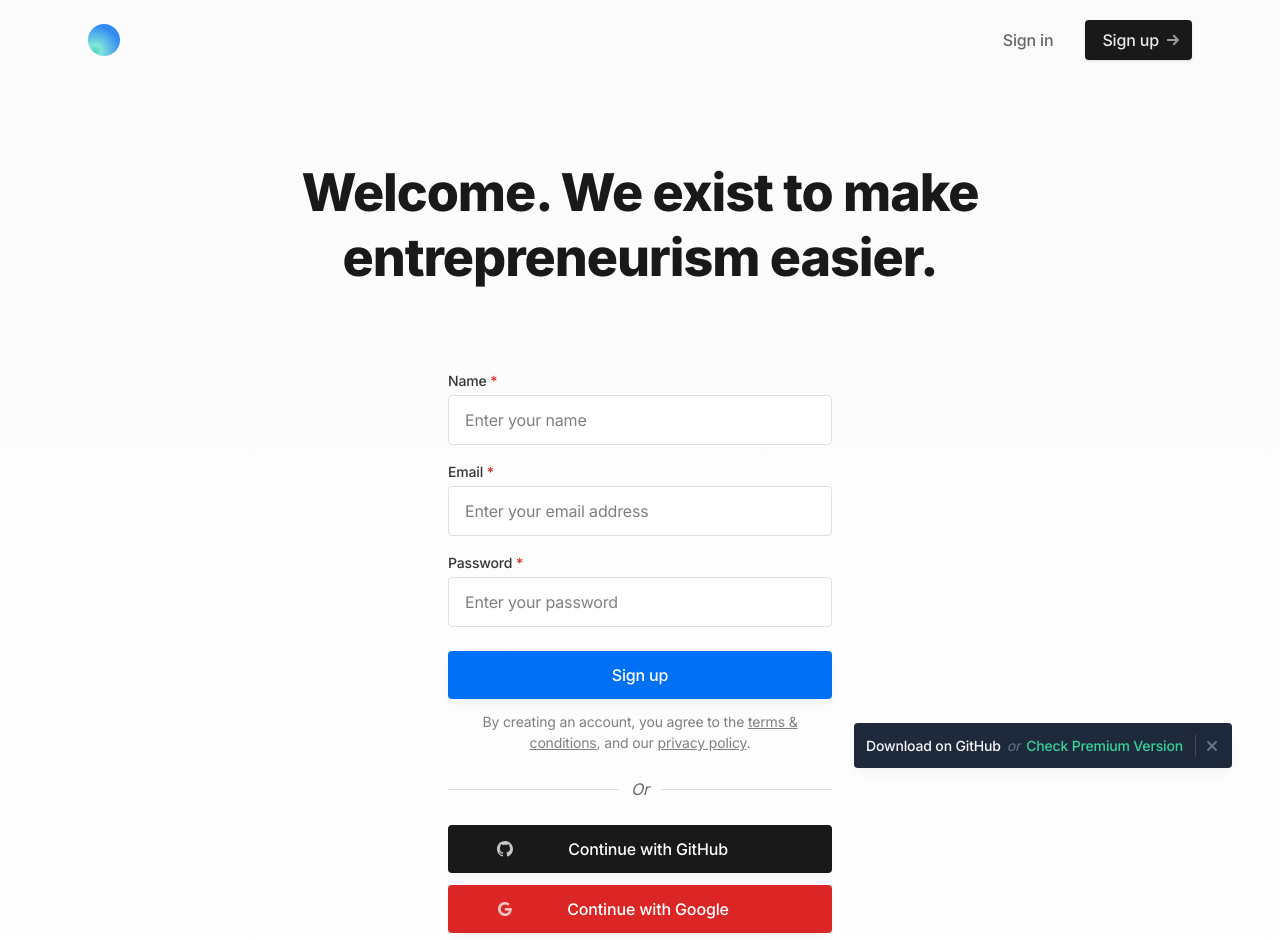
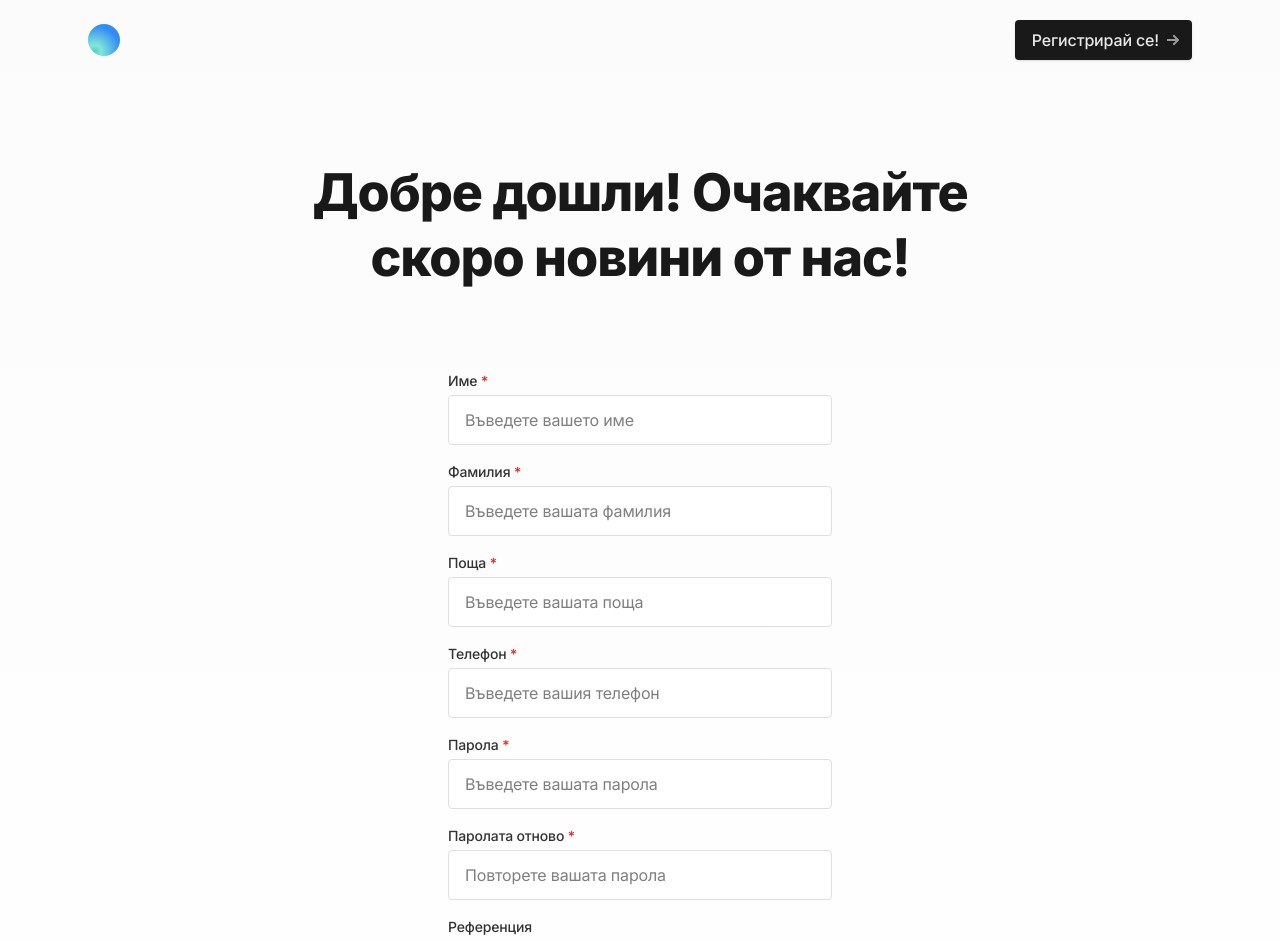
Before and after one commit to naroden-org/www-naroden-org, a Next.js app: page /signup in a window 1280 px wide. Shown: the top 940 px of the page. Built offline with nearby package versions, Linux system fonts and the light colour scheme.

Commit message:
modify website

```diff
--- a/app/(auth)/layout.tsx
+++ b/app/(auth)/layout.tsx
@@ -1,13 +1,24 @@
+import Footer from "@/components/ui/footer";
+
+export const metadata = {
+  title: 'Народен - регистрация',
+  description: 'Народен - регистрация',
+}
+
 export default function AuthLayout({
   children,
 }: {
   children: React.ReactNode
 }) {
   return (
-    <main className="grow">
+      <>
+        <main className="grow">
 
-      {children}
+          {children}
 
-    </main>
+        </main>
+
+        <Footer />
+      </>
   )
 }
--- a/app/(auth)/signup/page.tsx
+++ b/app/(auth)/signup/page.tsx
@@ -1,6 +1,6 @@
 export const metadata = {
-  title: 'Sign Up - Simple',
-  description: 'Page description',
+  title: 'Народен - регистрация',
+  description: 'Народен - приложението на народа!',
 }
 
 import Link from 'next/link'
@@ -13,7 +13,7 @@ export default function SignUp() {
 
           {/* Page header */}
           <div className="max-w-3xl mx-auto text-center pb-12 md:pb-20">
-            <h1 className="h1">Welcome. We exist to make entrepreneurism easier.</h1>
+            <h1 className="h1">Добре дошли! Очаквайте скоро новини от нас!</h1>
           </div>
 
           {/* Form */}
@@ -21,61 +21,69 @@ export default function SignUp() {
             <form>
               <div className="flex flex-wrap -mx-3 mb-4">
                 <div className="w-full px-3">
-                  <label className="block text-gray-800 text-sm font-medium mb-1" htmlFor="name">Name <span className="text-red-600">*</span></label>
-                  <input id="name" type="text" className="form-input w-full text-gray-800" placeholder="Enter your name" required />
+                  <label className="block text-gray-800 text-sm font-medium mb-1" htmlFor="firstName">Име <span
+                      className="text-red-600">*</span></label>
+                  <input id="firstName" type="text" className="form-input w-full text-gray-800"
+                         placeholder="Въведете вашето име" required/>
                 </div>
               </div>
               <div className="flex flex-wrap -mx-3 mb-4">
                 <div className="w-full px-3">
-                  <label className="block text-gray-800 text-sm font-medium mb-1" htmlFor="email">Email <span className="text-red-600">*</span></label>
-                  <input id="email" type="email" className="form-input w-full text-gray-800" placeholder="Enter your email address" required />
+                  <label className="block text-gray-800 text-sm font-medium mb-1" htmlFor="lastName">Фамилия <span
+                      className="text-red-600">*</span></label>
+                  <input id="lastName" type="text" className="form-input w-full text-gray-800"
+                         placeholder="Въведете вашата фамилия" required/>
                 </div>
               </div>
               <div className="flex flex-wrap -mx-3 mb-4">
                 <div className="w-full px-3">
-                  <label className="block text-gray-800 text-sm font-medium mb-1" htmlFor="password">Password <span className="text-red-600">*</span></label>
-                  <input id="password" type="password" className="form-input w-full text-gray-800" placeholder="Enter your password" required />
+                  <label className="block text-gray-800 text-sm font-medium mb-1" htmlFor="email">Поща <span
+                      className="text-red-600">*</span></label>
+                  <input id="email" type="email" className="form-input w-full text-gray-800"
+                         placeholder="Въведете вашата поща" required/>
+                </div>
+              </div>
+              <div className="flex flex-wrap -mx-3 mb-4">
+                <div className="w-full px-3">
+                  <label className="block text-gray-800 text-sm font-medium mb-1" htmlFor="phone">Телефон <span
+                      className="text-red-600">*</span></label>
+                  <input id="phone" type="email" className="form-input w-full text-gray-800"
+                         placeholder="Въведете вашия телефон" required/>
+                </div>
+              </div>
+              <div className="flex flex-wrap -mx-3 mb-4">
+                <div className="w-full px-3">
+                  <label className="block text-gray-800 text-sm font-medium mb-1" htmlFor="password">Парола <span
+                      className="text-red-600">*</span></label>
+                  <input id="password" type="password" className="form-input w-full text-gray-800"
+                         placeholder="Въведете вашата парола" required/>
+                </div>
+              </div>
+              <div className="flex flex-wrap -mx-3 mb-4">
+                <div className="w-full px-3">
+                  <label className="block text-gray-800 text-sm font-medium mb-1" htmlFor="password2">Паролата отново <span
+                        className="text-red-600">*</span></label>
+                  <input id="password2" type="password" className="form-input w-full text-gray-800"
+                         placeholder="Повторете вашата парола" required/>
+                </div>
+              </div>
+              <div className="flex flex-wrap -mx-3 mb-4">
+                <div className="w-full px-3">
+                  <label className="block text-gray-800 text-sm font-medium mb-1" htmlFor="referral">Референция</label>
+                  <input id="referral" type="text" className="form-input w-full text-gray-800"
+                         placeholder="Въведете референция, ако има"/>
                 </div>
               </div>
               <div className="flex flex-wrap -mx-3 mt-6">
                 <div className="w-full px-3">
-                  <button className="btn text-white bg-blue-600 hover:bg-blue-700 w-full">Sign up</button>
+                  <button className="btn text-white bg-blue-600 hover:bg-blue-700 w-full">Регистрирай се!</button>
                 </div>
               </div>
               <div className="text-sm text-gray-500 text-center mt-3">
-                By creating an account, you agree to the <a className="underline" href="#0">terms & conditions</a>, and our <a className="underline" href="#0">privacy policy</a>.
+                Регистрирайки се, вие се съгласявате с <a className="underline" href="#0">общите условия</a> и нашата <a
+                  className="underline" href="#0">политика за поверителност</a>.
               </div>
             </form>
-            <div className="flex items-center my-6">
-              <div className="border-t border-gray-300 grow mr-3" aria-hidden="true"></div>
-              <div className="text-gray-600 italic">Or</div>
-              <div className="border-t border-gray-300 grow ml-3" aria-hidden="true"></div>
-            </div>
-            <form>
-              <div className="flex flex-wrap -mx-3 mb-3">
-                <div className="w-full px-3">
-                  <button className="btn px-0 text-white bg-gray-900 hover:bg-gray-800 w-full relative flex items-center">
-                    <svg className="w-4 h-4 fill-current text-white opacity-75 shrink-0 mx-4" viewBox="0 0 16 16" xmlns="http://www.w3.org/2000/svg">
-                      <path d="M7.95 0C3.578 0 0 3.578 0 7.95c0 3.479 2.286 6.46 5.466 7.553.397.1.497-.199.497-.397v-1.392c-2.187.497-2.683-.993-2.683-.993-.398-.895-.895-1.193-.895-1.193-.696-.497.1-.497.1-.497.795.1 1.192.795 1.192.795.696 1.292 1.888.895 2.286.696.1-.497.298-.895.497-1.093-1.79-.2-3.578-.895-3.578-3.975 0-.895.298-1.59.795-2.087-.1-.2-.397-.994.1-2.087 0 0 .695-.2 2.186.795a6.408 6.408 0 011.987-.299c.696 0 1.392.1 1.988.299 1.49-.994 2.186-.795 2.186-.795.398 1.093.199 1.888.1 2.087.496.596.795 1.291.795 2.087 0 3.08-1.889 3.677-3.677 3.875.298.398.596.895.596 1.59v2.187c0 .198.1.497.596.397C13.714 14.41 16 11.43 16 7.95 15.9 3.578 12.323 0 7.95 0z" />
-                    </svg>
-                    <span className="flex-auto pl-16 pr-8 -ml-16">Continue with GitHub</span>
-                  </button>
-                </div>
-              </div>
-              <div className="flex flex-wrap -mx-3">
-                <div className="w-full px-3">
-                  <button className="btn px-0 text-white bg-red-600 hover:bg-red-700 w-full relative flex items-center">
-                    <svg className="w-4 h-4 fill-current text-white opacity-75 shrink-0 mx-4" viewBox="0 0 16 16" xmlns="http://www.w3.org/2000/svg">
-                      <path d="M7.9 7v2.4H12c-.2 1-1.2 3-4 3-2.4 0-4.3-2-4.3-4.4 0-2.4 2-4.4 4.3-4.4 1.4 0 2.3.6 2.8 1.1l1.9-1.8C11.5 1.7 9.9 1 8 1 4.1 1 1 4.1 1 8s3.1 7 7 7c4 0 6.7-2.8 6.7-6.8 0-.5 0-.8-.1-1.2H7.9z" />
-                    </svg>
-                    <span className="flex-auto pl-16 pr-8 -ml-16">Continue with Google</span>
-                  </button>
-                </div>
-              </div>
-            </form>
-            <div className="text-gray-600 text-center mt-6">
-              Already using Simple? <Link href="/signin" className="text-blue-600 hover:underline transition duration-150 ease-in-out">Sign in</Link>
-            </div>
           </div>
 
         </div>
--- a/app/(default)/page.tsx
+++ b/app/(default)/page.tsx
@@ -1,22 +1,14 @@
 export const metadata = {
-  title: 'Home - Simple',
-  description: 'Page description',
+  title: 'Народен',
+  description: 'Народен - приложението на народа!',
 }
 
 import Hero from '@/components/hero'
-import Features from '@/components/features'
-import FeaturesBlocks from '@/components/features-blocks'
-import Testimonials from '@/components/testimonials'
-import Newsletter from '@/components/newsletter'
 
 export default function Home() {
   return (
     <>
       <Hero />
-      <Features />
-      <FeaturesBlocks />
-      <Testimonials />
-      <Newsletter />
     </>
   )
 }
--- a/app/layout.tsx
+++ b/app/layout.tsx
@@ -3,7 +3,6 @@ import './css/style.css'
 import { Inter } from 'next/font/google'
 
 import Header from '@/components/ui/header'
-import Banner from '@/components/banner'
 
 const inter = Inter({
   subsets: ['latin'],
@@ -27,7 +26,6 @@ export default function RootLayout({
         <div className="flex flex-col min-h-screen overflow-hidden supports-[overflow:clip]:overflow-clip">
           <Header />
           {children}
-          <Banner />
         </div>
       </body>
     </html>
--- a/components/hero.tsx
+++ b/components/hero.tsx
@@ -29,29 +29,22 @@ export default function Hero() {
 
           {/* Section header */}
           <div className="text-center pb-12 md:pb-16">
-            <h1 className="text-5xl md:text-6xl font-extrabold leading-tighter tracking-tighter mb-4" data-aos="zoom-y-out">Make your website <span className="bg-clip-text text-transparent bg-gradient-to-r from-blue-500 to-teal-400">wonderful</span></h1>
+            <h1 className="text-5xl md:text-6xl font-extrabold leading-tighter tracking-tighter mb-4" data-aos="zoom-y-out">Народен!</h1>
             <div className="max-w-3xl mx-auto">
-              <p className="text-xl text-gray-600 mb-8" data-aos="zoom-y-out" data-aos-delay="150">Our landing page template works on all devices, so you only have to set it up once, and get beautiful results forever.</p>
-              <div className="max-w-xs mx-auto sm:max-w-none sm:flex sm:justify-center" data-aos="zoom-y-out" data-aos-delay="300">
+              <div className="max-w-xs mx-auto sm:max-w-none sm:flex sm:justify-center" data-aos="zoom-y-out"
+                   data-aos-delay="300">
                 <div>
-                  <a className="btn text-white bg-blue-600 hover:bg-blue-700 w-full mb-4 sm:w-auto sm:mb-0" href="#0">Start free trial</a>
+                  <a className="btn text-white bg-blue-600 hover:bg-blue-700 w-full mb-4 sm:w-auto sm:mb-0" href="#0">Свали за Android</a>
                 </div>
                 <div>
-                  <a className="btn text-white bg-gray-900 hover:bg-gray-800 w-full sm:w-auto sm:ml-4" href="#0">Learn more</a>
+                  <a className="btn text-white bg-gray-900 hover:bg-gray-800 w-full mb-4 sm:w-auto sm:ml-4" href="#0">Свали за iOS</a>
+                </div>
+                <div>
+                  <a className="btn text-white bg-blue-600 hover:bg-blue-700 w-full mb-4 sm:w-auto sm:ml-4" href="#0">Свали за Huawei</a>
                 </div>
               </div>
             </div>
           </div>
-
-          {/* Hero image */}
-          <ModalVideo
-            thumb={VideoThumb}
-            thumbWidth={768}
-            thumbHeight={432}
-            thumbAlt="Modal video thumbnail"
-            video="/videos/video.mp4"
-            videoWidth={1920}
-            videoHeight={1080} />
 
         </div>
 
--- a/components/ui/footer.tsx
+++ b/components/ui/footer.tsx
@@ -4,111 +4,6 @@ export default function Footer() {
   return (
     <footer>
       <div className="max-w-6xl mx-auto px-4 sm:px-6">
-
-        {/* Top area: Blocks */}
-        <div className="grid sm:grid-cols-12 gap-8 py-8 md:py-12 border-t border-gray-200">
-
-          {/* 1st block */}
-          <div className="sm:col-span-12 lg:col-span-3">
-            <div className="mb-2">
-              <Logo />
-            </div>
-            <div className="text-sm text-gray-600">
-              <a href="#0" className="text-gray-600 hover:text-gray-900 hover:underline transition duration-150 ease-in-out">Terms</a> · <a href="#0" className="text-gray-600 hover:text-gray-900 hover:underline transition duration-150 ease-in-out">Privacy Policy</a>
-            </div>
-          </div>
-
-          {/* 2nd block */}
-          <div className="sm:col-span-6 md:col-span-3 lg:col-span-2">
-            <h6 className="text-gray-800 font-medium mb-2">Products</h6>
-            <ul className="text-sm">
-              <li className="mb-2">
-                <a href="#0" className="text-gray-600 hover:text-gray-900 transition duration-150 ease-in-out">Web Studio</a>
-              </li>
-              <li className="mb-2">
-                <a href="#0" className="text-gray-600 hover:text-gray-900 transition duration-150 ease-in-out">DynamicBox Flex</a>
-              </li>
-              <li className="mb-2">
-                <a href="#0" className="text-gray-600 hover:text-gray-900 transition duration-150 ease-in-out">Programming Forms</a>
-              </li>
-              <li className="mb-2">
-                <a href="#0" className="text-gray-600 hover:text-gray-900 transition duration-150 ease-in-out">Integrations</a>
-              </li>
-              <li className="mb-2">
-                <a href="#0" className="text-gray-600 hover:text-gray-900 transition duration-150 ease-in-out">Command-line</a>
-              </li>
-            </ul>
-          </div>
-
-          {/* 3rd block */}
-          <div className="sm:col-span-6 md:col-span-3 lg:col-span-2">
-            <h6 className="text-gray-800 font-medium mb-2">Resources</h6>
-            <ul className="text-sm">
-              <li className="mb-2">
-                <a href="#0" className="text-gray-600 hover:text-gray-900 transition duration-150 ease-in-out">Documentation</a>
-              </li>
-              <li className="mb-2">
-                <a href="#0" className="text-gray-600 hover:text-gray-900 transition duration-150 ease-in-out">Tutorials & Guides</a>
-              </li>
-              <li className="mb-2">
-                <a href="#0" className="text-gray-600 hover:text-gray-900 transition duration-150 ease-in-out">Blog</a>
-              </li>
-              <li className="mb-2">
-                <a href="#0" className="text-gray-600 hover:text-gray-900 transition duration-150 ease-in-out">Support Center</a>
-              </li>
-              <li className="mb-2">
-                <a href="#0" className="text-gray-600 hover:text-gray-900 transition duration-150 ease-in-out">Partners</a>
-              </li>
-            </ul>
-          </div>
-
-          {/* 4th block */}
-          <div className="sm:col-span-6 md:col-span-3 lg:col-span-2">
-            <h6 className="text-gray-800 font-medium mb-2">Company</h6>
-            <ul className="text-sm">
-              <li className="mb-2">
-                <a href="#0" className="text-gray-600 hover:text-gray-900 transition duration-150 ease-in-out">Home</a>
-              </li>
-              <li className="mb-2">
-                <a href="#0" className="text-gray-600 hover:text-gray-900 transition duration-150 ease-in-out">About us</a>
-              </li>
-              <li className="mb-2">
-                <a href="#0" className="text-gray-600 hover:text-gray-900 transition duration-150 ease-in-out">Company values</a>
-              </li>
-              <li className="mb-2">
-                <a href="#0" className="text-gray-600 hover:text-gray-900 transition duration-150 ease-in-out">Pricing</a>
-              </li>
-              <li className="mb-2">
-                <a href="#0" className="text-gray-600 hover:text-gray-900 transition duration-150 ease-in-out">Privacy Policy</a>
-              </li>
-            </ul>
-          </div>
-
-          {/* 5th block */}
-          <div className="sm:col-span-6 md:col-span-3 lg:col-span-3">
-            <h6 className="text-gray-800 font-medium mb-2">Subscribe</h6>
-            <p className="text-sm text-gray-600 mb-4">Get the latest news and articles to your inbox every month.</p>
-            <form>
-              <div className="flex flex-wrap mb-4">
-                <div className="w-full">
-                  <label className="block text-sm sr-only" htmlFor="newsletter">Email</label>
-                  <div className="relative flex items-center max-w-xs">
-                    <input id="newsletter" type="email" className="form-input w-full text-gray-800 px-3 py-2 pr-12 text-sm" placeholder="Your email" required />
-                    <button type="submit" className="absolute inset-0 left-auto" aria-label="Subscribe">
-                      <span className="absolute inset-0 right-auto w-px -ml-px my-2 bg-gray-300" aria-hidden="true"></span>
-                      <svg className="w-3 h-3 fill-current text-blue-600 mx-3 shrink-0" viewBox="0 0 12 12" xmlns="http://www.w3.org/2000/svg">
-                        <path d="M11.707 5.293L7 .586 5.586 2l3 3H0v2h8.586l-3 3L7 11.414l4.707-4.707a1 1 0 000-1.414z" fillRule="nonzero" />
-                      </svg>
-                    </button>
-                  </div>
-                  {/* Success message */}
-                  {/* <p className="mt-2 text-green-600 text-sm">Thanks for subscribing!</p> */}
-                </div>
-              </div>
-            </form>
-          </div>
-
-        </div>
 
         {/* Bottom area */}
         <div className="md:flex md:items-center md:justify-between py-4 md:py-8 border-t border-gray-200">
@@ -139,7 +34,7 @@ export default function Footer() {
           </ul>
 
           {/* Copyrights note */}
-          <div className="text-sm text-gray-600 mr-4">&copy; Cruip.com. All rights reserved.</div>
+          <div className="text-sm text-gray-600 mr-4">&copy; naroden.org. Всички права запазени.</div>
 
         </div>
 
--- a/components/ui/header.tsx
+++ b/components/ui/header.tsx
@@ -37,11 +37,8 @@ export default function Header() {
             {/* Desktop sign in links */}
             <ul className="flex grow justify-end flex-wrap items-center">
               <li>
-                <Link href="/signin" className="font-medium text-gray-600 hover:text-gray-900 px-5 py-3 flex items-center transition duration-150 ease-in-out">Sign in</Link>
-              </li>
-              <li>
                 <Link href="/signup" className="btn-sm text-gray-200 bg-gray-900 hover:bg-gray-800 ml-3">
-                  <span>Sign up</span>
+                  <span>Регистрирай се!</span>
                   <svg className="w-3 h-3 fill-current text-gray-400 shrink-0 ml-2 -mr-1" viewBox="0 0 12 12" xmlns="http://www.w3.org/2000/svg">
                     <path d="M11.707 5.293L7 .586 5.586 2l3 3H0v2h8.586l-3 3L7 11.414l4.707-4.707a1 1 0 000-1.414z" fillRule="nonzero" />
                   </svg>
--- a/components/ui/mobile-menu.tsx
+++ b/components/ui/mobile-menu.tsx
@@ -65,11 +65,8 @@ export default function MobileMenu() {
         >
           <ul className="px-5 py-2">
             <li>
-              <Link href="/signin" className="flex font-medium w-full text-gray-600 hover:text-gray-900 py-2 justify-center" onClick={() => setMobileNavOpen(false)}>Sign in</Link>
-            </li>
-            <li>
               <Link href="/signup" className="btn-sm text-gray-200 bg-gray-900 hover:bg-gray-800 w-full my-2" onClick={() => setMobileNavOpen(false)}>
-                <span>Sign up</span>
+                <span>Регистрирай се</span>
                 <svg className="w-3 h-3 fill-current text-gray-400 shrink-0 ml-2 -mr-1" viewBox="0 0 12 12" xmlns="http://www.w3.org/2000/svg">
                   <path d="M11.707 5.293L7 .586 5.586 2l3 3H0v2h8.586l-3 3L7 11.414l4.707-4.707a1 1 0 000-1.414z" fill="#999" fillRule="nonzero" />
                 </svg>
```
Also changed, not shown: 1 other file (tests, documents, lock files or other folders).
